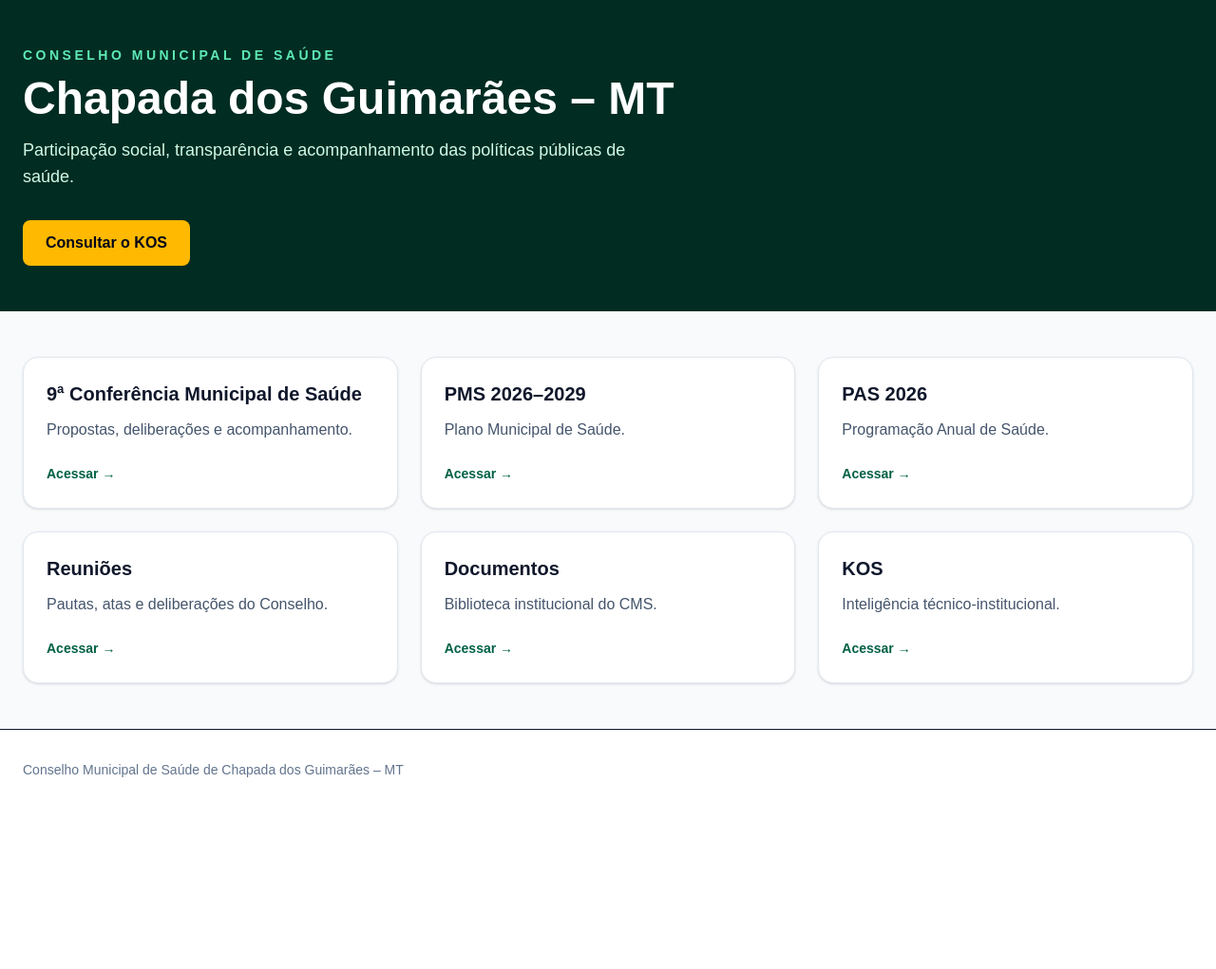
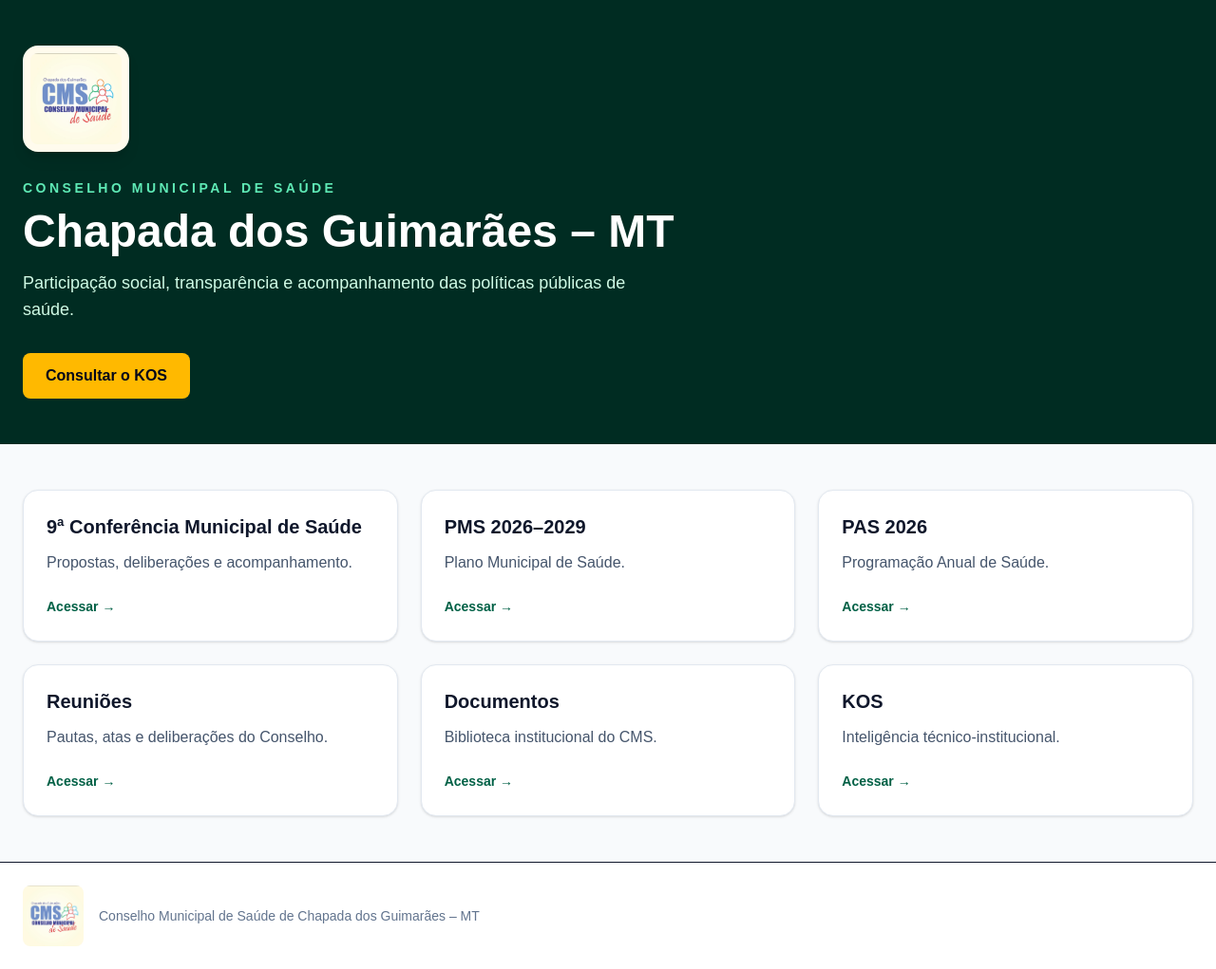
Before and after one commit to djmascarenhas/kos-cms, a Next.js app in the folder apps/cms/: page / in a window 1280 px wide. Shown: the whole page at 95% size. Before the commit the page ends 853 px from the top, so only its background shows below. Built offline with nearby package versions, Linux system fonts and the light colour scheme; no server answers.

Commit message:
feat(cms): add council logo

```diff
--- a/apps/cms/app/page.tsx
+++ b/apps/cms/app/page.tsx
@@ -1,3 +1,5 @@
+import Image from "next/image";
+
 const cards = [
   { title: "9ª Conferência Municipal de Saúde", description: "Propostas, deliberações e acompanhamento." },
   { title: "PMS 2026–2029", description: "Plano Municipal de Saúde." },
@@ -12,7 +14,15 @@ export default function Home() {
     <main className="min-h-screen bg-slate-50 text-slate-900">
       <header className="bg-emerald-950 text-white">
         <div className="mx-auto max-w-7xl px-6 py-12">
-          <p className="text-sm font-semibold uppercase tracking-[0.25em] text-emerald-300">Conselho Municipal de Saúde</p>
+          <Image
+            src="/cms-logo.jpeg"
+            alt="Logotipo do Conselho Municipal de Saúde de Chapada dos Guimarães"
+            width={112}
+            height={112}
+            priority
+            className="rounded-2xl bg-[#fffbed] p-2 shadow-lg"
+          />
+          <p className="mt-7 text-sm font-semibold uppercase tracking-[0.25em] text-emerald-300">Conselho Municipal de Saúde</p>
           <h1 className="mt-3 text-4xl font-bold md:text-5xl">Chapada dos Guimarães – MT</h1>
           <p className="mt-4 max-w-2xl text-lg text-emerald-100">Participação social, transparência e acompanhamento das políticas públicas de saúde.</p>
           <a href={process.env.NEXT_PUBLIC_KOS_URL ?? "https://kos.chapada.ia.br"} className="mt-8 inline-flex rounded-lg bg-amber-400 px-6 py-3 font-semibold text-slate-950 hover:bg-amber-300">Consultar o KOS</a>
@@ -29,7 +39,18 @@ export default function Home() {
           ))}
         </div>
       </section>
-      <footer className="border-t bg-white"><div className="mx-auto max-w-7xl px-6 py-8 text-sm text-slate-500">Conselho Municipal de Saúde de Chapada dos Guimarães – MT</div></footer>
+      <footer className="border-t bg-white">
+        <div className="mx-auto flex max-w-7xl items-center gap-4 px-6 py-6 text-sm text-slate-500">
+          <Image
+            src="/cms-logo.jpeg"
+            alt="Logotipo do Conselho Municipal de Saúde"
+            width={64}
+            height={64}
+            className="rounded-lg"
+          />
+          <p>Conselho Municipal de Saúde de Chapada dos Guimarães – MT</p>
+        </div>
+      </footer>
     </main>
   );
 }
```
Also changed, not shown: apps/cms/public/cms-logo.jpeg (added).
